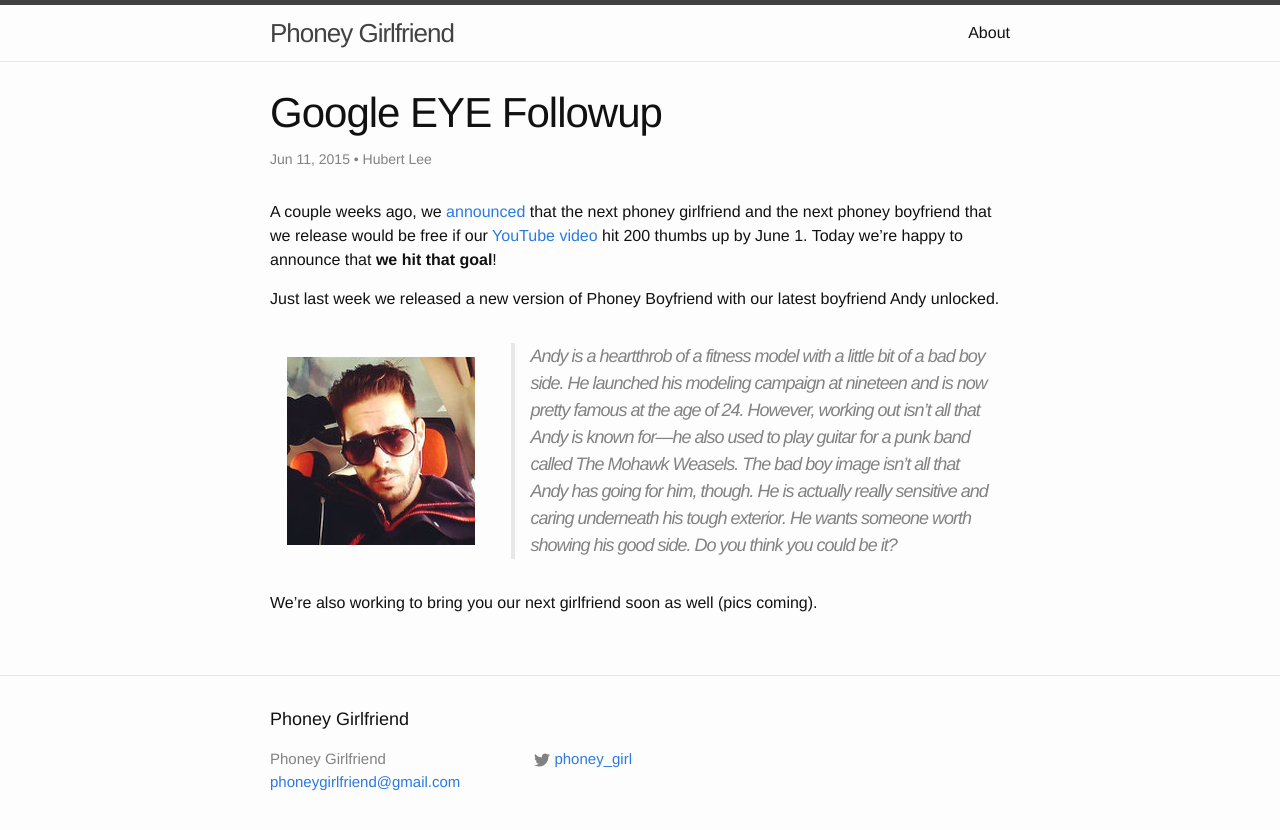
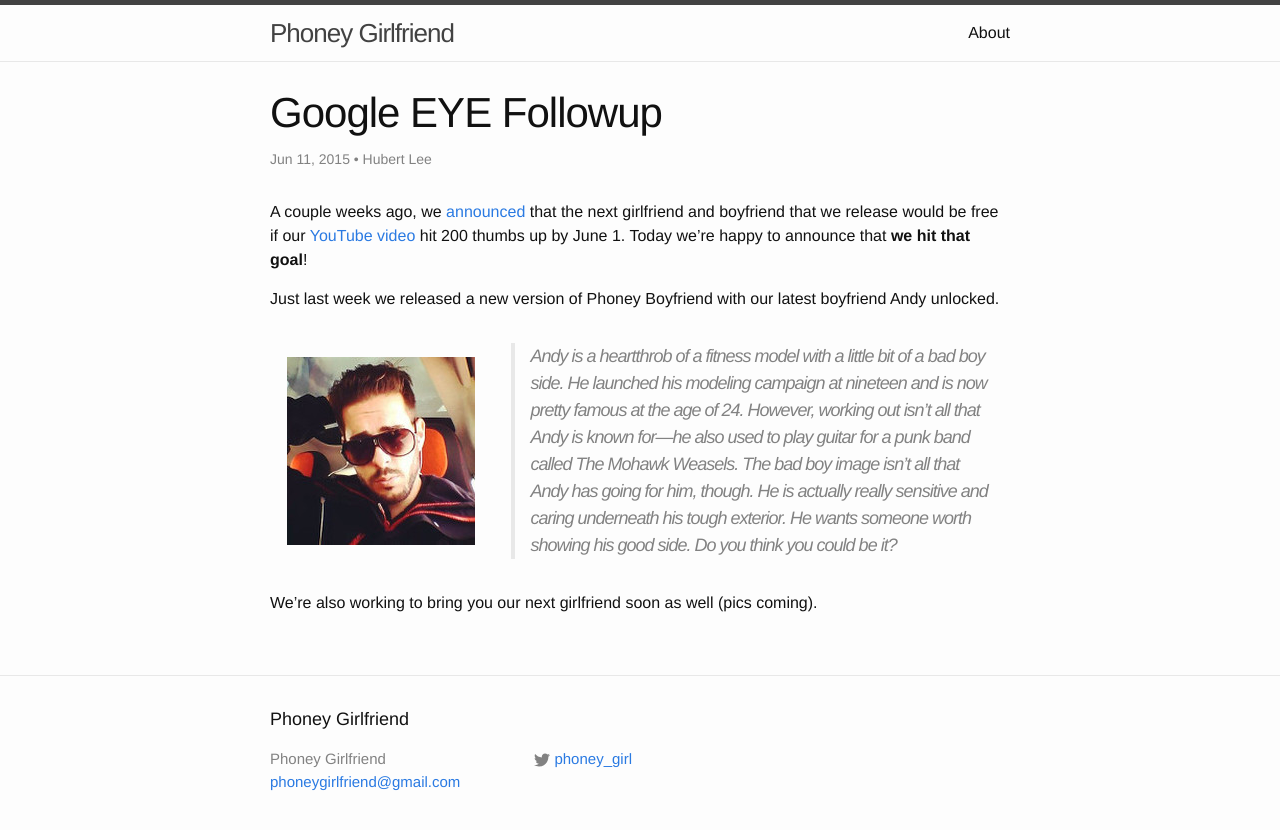
Before and after one commit to hube/phoneygirlfriend.com, a Jekyll site: the page built from _posts/2015-06-11-google-eye-followup.markdown, in a window 1280 px wide. Shown: the top 830 px of the page. Built offline with Jekyll 4.4.1, drawn with Linux system fonts in a browser that asks for light colours.

Commit message:
tweak wording

```diff
--- a/_posts/2015-06-11-google-eye-followup.markdown
+++ b/_posts/2015-06-11-google-eye-followup.markdown
@@ -7,9 +7,9 @@
 
 A couple weeks ago, we
 [announced](/2015/05/17/help-phoney-girlfriend-get-into-the-google-eye-program.html)
-that the next phoney girlfriend and the next phoney boyfriend that we release
-would be free if our [YouTube video](https://youtu.be/CvYu94bKlmA) hit 200
-thumbs up by June 1. Today we're happy to announce that **we hit that goal**!
+that the next girlfriend and boyfriend that we release would be free if our
+[YouTube video](https://youtu.be/CvYu94bKlmA) hit 200 thumbs up by June 1. Today
+we're happy to announce that **we hit that goal**!
 
 <!--more-->
 
```
